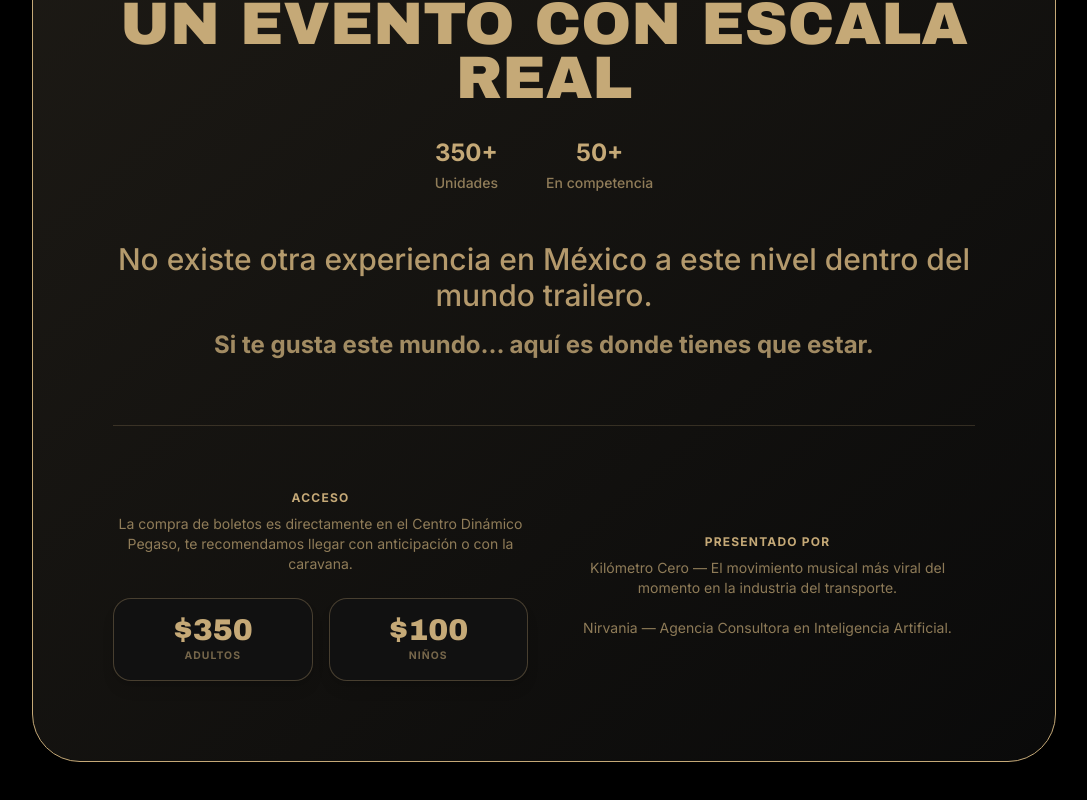
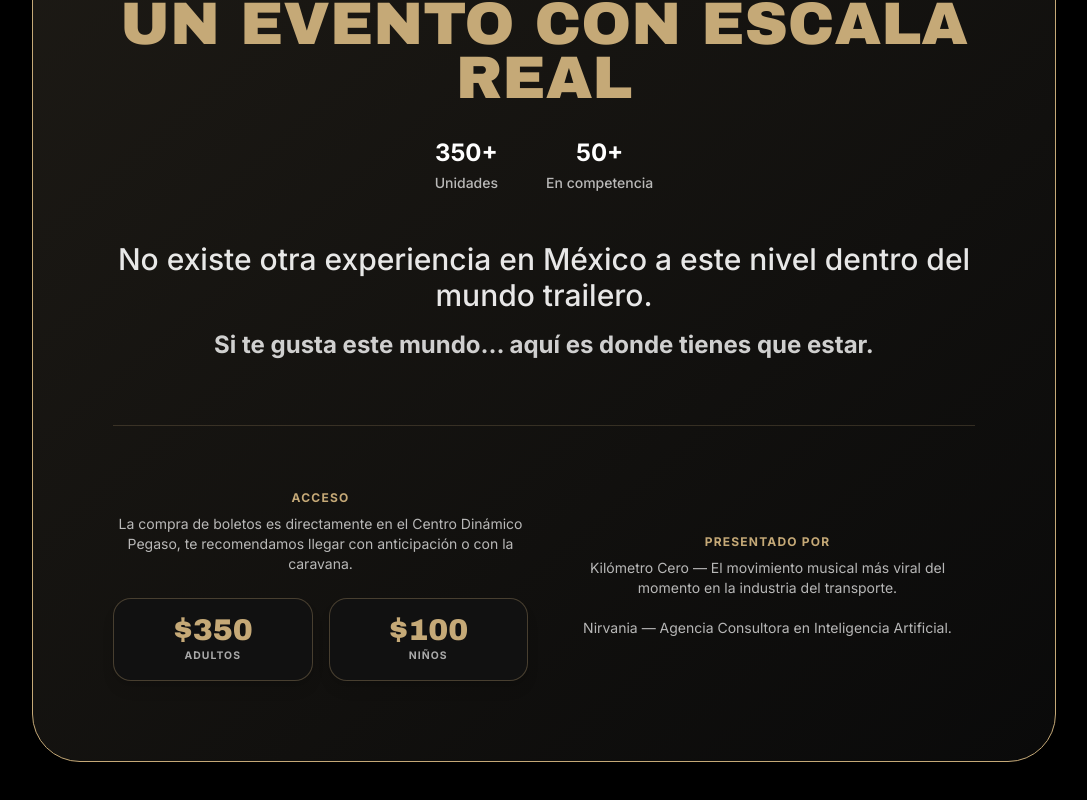
Before and after one commit to IAGGDEV/TruckFestLanding_V1, a Next.js app: page / in a window 1280 px wide. Shown: the part 2692-3492 px from the top of the page, without its empty margins (96-1183 px from the left). Built offline with nearby package versions, Linux system fonts and the light colour scheme.

Commit message:
style: convert reading text to white in Escala Real block

```diff
--- a/src/app/page.tsx
+++ b/src/app/page.tsx
@@ -113,15 +113,15 @@ export default function Home() {
           <div className="relative z-10 mt-4 rounded-3xl">
             <h2 className="text-4xl md:text-6xl font-heading mb-8 uppercase text-center leading-[0.9] text-[#c5a977]">Un evento con escala real</h2>
             <div className="flex flex-col md:flex-row justify-center items-center gap-12 font-bold text-xl md:text-2xl mb-12">
-              <div className="text-[#c5a977]">350+ <span className="text-[#c5a977]/70 block text-sm font-medium mt-1">Unidades</span></div>
-              <div className="text-[#c5a977]">50+ <span className="text-[#c5a977]/70 block text-sm font-medium mt-1">En competencia</span></div>
+              <div className="text-white">350+ <span className="text-white/70 block text-sm font-medium mt-1">Unidades</span></div>
+              <div className="text-white">50+ <span className="text-white/70 block text-sm font-medium mt-1">En competencia</span></div>
             </div>
-            <p className="text-2xl md:text-3xl font-medium text-[#c5a977]/90">
+            <p className="text-2xl md:text-3xl font-medium text-white/90">
               No existe otra experiencia en México a este nivel dentro del mundo trailero.
             </p>
-            <p className="text-xl md:text-2xl mt-4 font-bold text-[#c5a977] opacity-80">Si te gusta este mundo… aquí es donde tienes que estar.</p>
+            <p className="text-xl md:text-2xl mt-4 font-bold text-white opacity-80">Si te gusta este mundo… aquí es donde tienes que estar.</p>
 
-            <div className="mt-16 pt-16 border-t border-[#c5a977]/20 text-left md:text-center grid grid-cols-1 md:grid-cols-2 gap-8 text-[#c5a977]/70 flex items-center">
+            <div className="mt-16 pt-16 border-t border-[#c5a977]/20 text-left md:text-center grid grid-cols-1 md:grid-cols-2 gap-8 text-white/70 flex items-center">
               <div className="text-sm">
                 <span className="block text-[#c5a977] font-bold mb-2 uppercase tracking-widest text-xs">Acceso</span>
                 La compra de boletos es directamente en el Centro Dinámico Pegaso, te recomendamos llegar con anticipación o con la caravana.
@@ -129,11 +129,11 @@ export default function Home() {
                 <div className="flex gap-4 mt-6 justify-start md:justify-center">
                   <div className="border border-[#c5a977]/30 bg-[#111] rounded-2xl px-6 py-4 flex-1 shadow-lg hover:border-[#c5a977] transition-colors">
                     <div className="text-3xl font-heading text-[#c5a977] leading-none mb-1">$350</div>
-                    <div className="uppercase tracking-widest text-[0.65rem] opacity-80 font-bold">Adultos</div>
+                    <div className="uppercase tracking-widest text-[0.65rem] opacity-80 font-bold text-white/80">Adultos</div>
                   </div>
                   <div className="border border-[#c5a977]/30 bg-[#111] rounded-2xl px-6 py-4 flex-1 shadow-lg hover:border-[#c5a977] transition-colors">
                     <div className="text-3xl font-heading text-[#c5a977] leading-none mb-1">$100</div>
-                    <div className="uppercase tracking-widest text-[0.65rem] opacity-80 font-bold">Niños</div>
+                    <div className="uppercase tracking-widest text-[0.65rem] opacity-80 font-bold text-white/80">Niños</div>
                   </div>
                 </div>
               </div>
```
